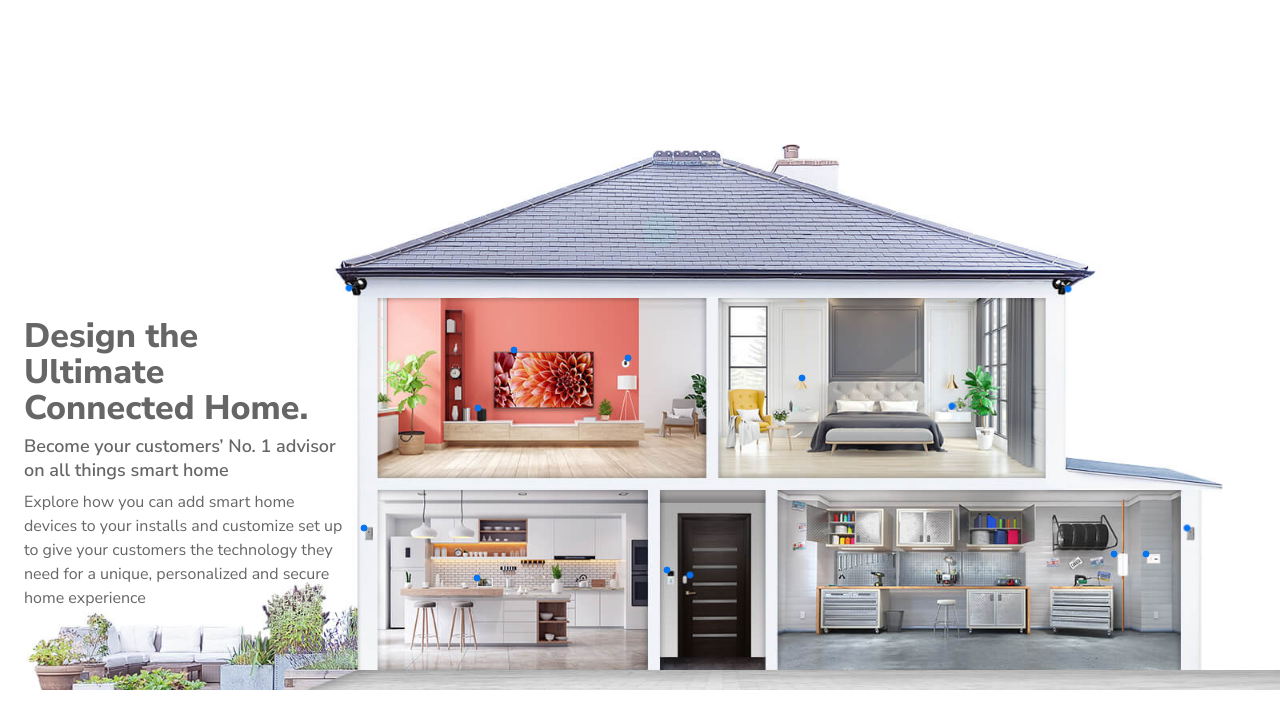
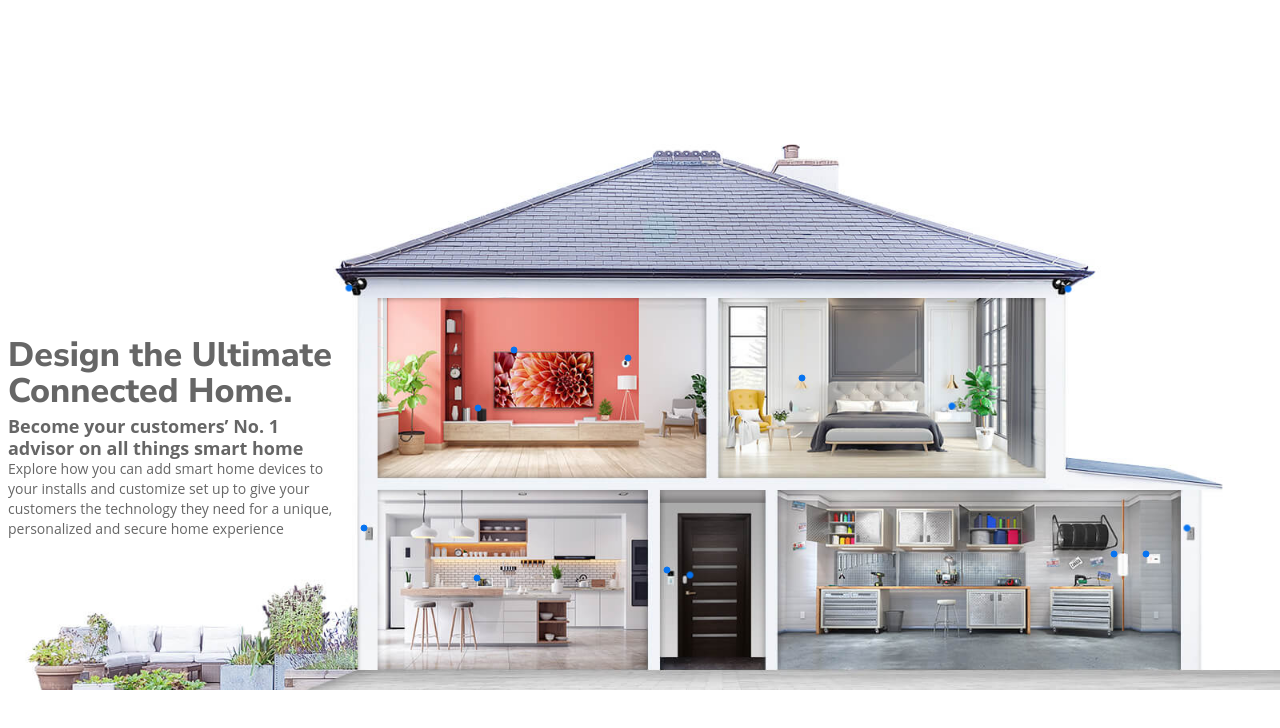
Before and after one commit to cowboysr0ck9/smart-home, a React (Create React App) app: page / in a window 1280 px wide. Shown: the top 728 px of the page. Built offline with nearby package versions, Linux system fonts and the light colour scheme.

Commit message:
Added Open Sans for Card

```diff
--- a/src/assets/scss/_variables.scss
+++ b/src/assets/scss/_variables.scss
@@ -290,9 +290,9 @@ svg.pulse-svg .third-circle {
 .adi-hero-lead--copy-holder {
     display: block;
     position: absolute;
-    width: 320px;
-    left: 24px;
-    top: 318px;
+    width: 325px;
+    left: 8px;
+    top: 337px;
 }
 
 .adi-hero-lead--copy-title {
@@ -301,22 +301,26 @@ svg.pulse-svg .third-circle {
     font-weight: 900;
     letter-spacing: 0;
     line-height: 36px;
-    margin-bottom: 8px;
+    margin-bottom: 6px;
 }
 .adi-hero-lead--copy-tagline {
     color: #666666;
     font-size: 18px;
     font-weight: 600;
     letter-spacing: 0;
-    line-height: 24px;
-    margin-bottom: 8px;
+    line-height: 22px;
+    margin-bottom: 0;
+    font-family: 'Open Sans', sans-serif;
+    font-weight: bold;
 }
 
 .adi-hero-lead--copy-text {
     color: #666666;
     font-size: 16px;
+    font-family: 'Open Sans', sans-serif;
+    font-size: 14px;
     letter-spacing: 0;
-    line-height: 24px;
+    line-height: 20px;
 }
 
 @media screen and (max-width: 1024px) {
```
